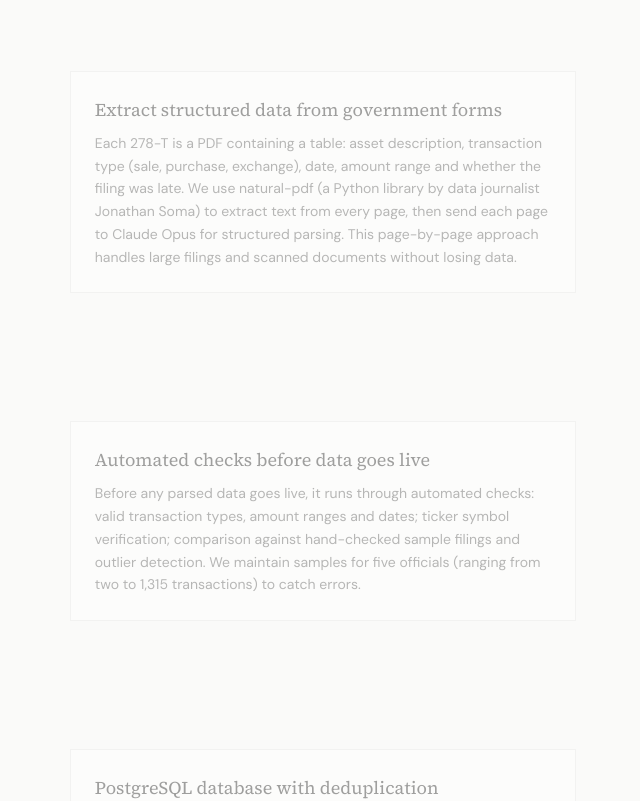
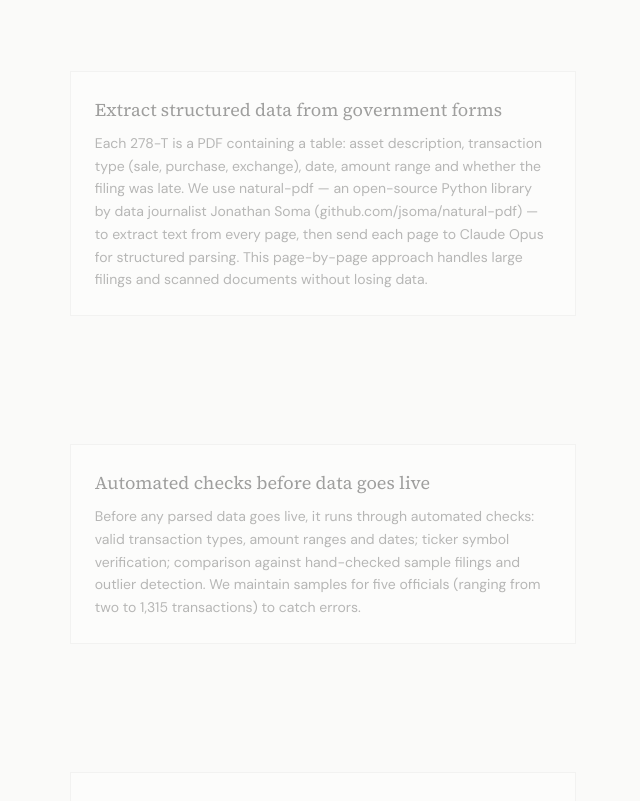
Before and after one commit to tbrown034/open-cabinet, a Next.js app: page /about in a window 1280 px wide. Shown: the part 3620-4421 px from the top of the page, without its empty margins (560-1200 px from the left). Built offline with nearby package versions, Linux system fonts and the light colour scheme.

Commit message:
Add ProPublica back to coverage note, link Soma's natural-pdf
- Coverage note now references ProPublica for raw disclosure docs
- natural-pdf and Jonathan Soma linked in about page and scrollytelling

```diff
--- a/app/about/page.tsx
+++ b/app/about/page.tsx
@@ -240,11 +240,15 @@ export default function AboutPage() {
             <div>
               <div className="font-medium text-neutral-900">PDF parsing</div>
               <p className="text-neutral-500 mt-0.5">
-                We use natural-pdf (by Jonathan Soma) to extract text from
-                every page of every PDF, then Claude Opus parses each page
-                into structured data. This page-by-page approach handles
-                scanned documents and avoids token limits. All parsed data
-                is validated against source PDFs through automated checks.
+                We use{" "}
+                <a href="https://github.com/jsoma/natural-pdf" className="underline hover:text-neutral-300" target="_blank" rel="noopener noreferrer">natural-pdf</a>
+                {" "}(by data journalist{" "}
+                <a href="https://github.com/jsoma" className="underline hover:text-neutral-300" target="_blank" rel="noopener noreferrer">Jonathan Soma</a>)
+                {" "}to extract text from every page of every PDF, then Claude
+                Opus parses each page into structured data. This page-by-page
+                approach handles scanned documents and avoids token limits.
+                All parsed data is validated against source PDFs through
+                automated checks.
               </p>
             </div>
             <div>
--- a/app/components/about-scrolly.tsx
+++ b/app/components/about-scrolly.tsx
@@ -62,7 +62,7 @@ const BUILD_STEPS = [
     id: "parse-pdfs",
     label: "Parse PDFs",
     title: "Extract structured data from government forms",
-    body: "Each 278-T is a PDF containing a table: asset description, transaction type (sale, purchase, exchange), date, amount range and whether the filing was late. We use natural-pdf (a Python library by data journalist Jonathan Soma) to extract text from every page, then send each page to Claude Opus for structured parsing. This page-by-page approach handles large filings and scanned documents without losing data.",
+    body: "Each 278-T is a PDF containing a table: asset description, transaction type (sale, purchase, exchange), date, amount range and whether the filing was late. We use natural-pdf — an open-source Python library by data journalist Jonathan Soma (github.com/jsoma/natural-pdf) — to extract text from every page, then send each page to Claude Opus for structured parsing. This page-by-page approach handles large filings and scanned documents without losing data.",
   },
   {
     id: "validate",
--- a/app/page.tsx
+++ b/app/page.tsx
@@ -150,8 +150,12 @@ export default async function Home() {
             <a href="https://github.com/tbrown034/open-cabinet" className="underline hover:text-neutral-600" target="_blank" rel="noopener noreferrer">
               open-source project
             </a>
-            {" "}— expanding coverage is an ongoing goal. For legislative
-            branch tracking, see{" "}
+            {" "}— expanding coverage is an ongoing goal. For raw disclosure
+            documents across 1,500+ appointees, see{" "}
+            <a href="https://projects.propublica.org/trump-team-financial-disclosures/" className="underline hover:text-neutral-600" target="_blank" rel="noopener noreferrer">
+              ProPublica
+            </a>
+            . For legislative branch tracking, see{" "}
             <a href="https://www.capitoltrades.com" className="underline hover:text-neutral-600" target="_blank" rel="noopener noreferrer">
               Capitol Trades
             </a>
```
